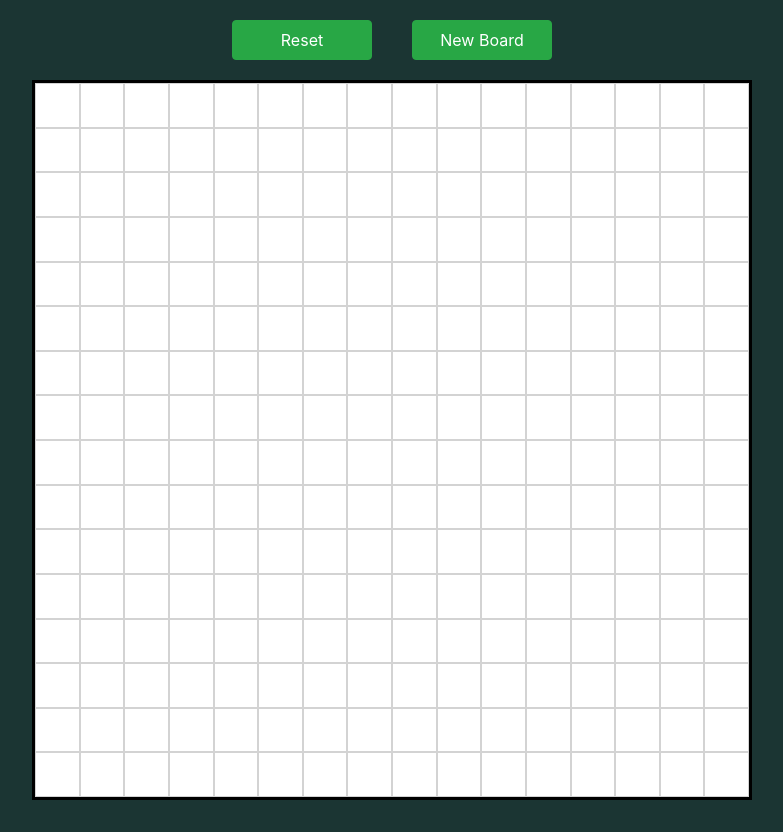
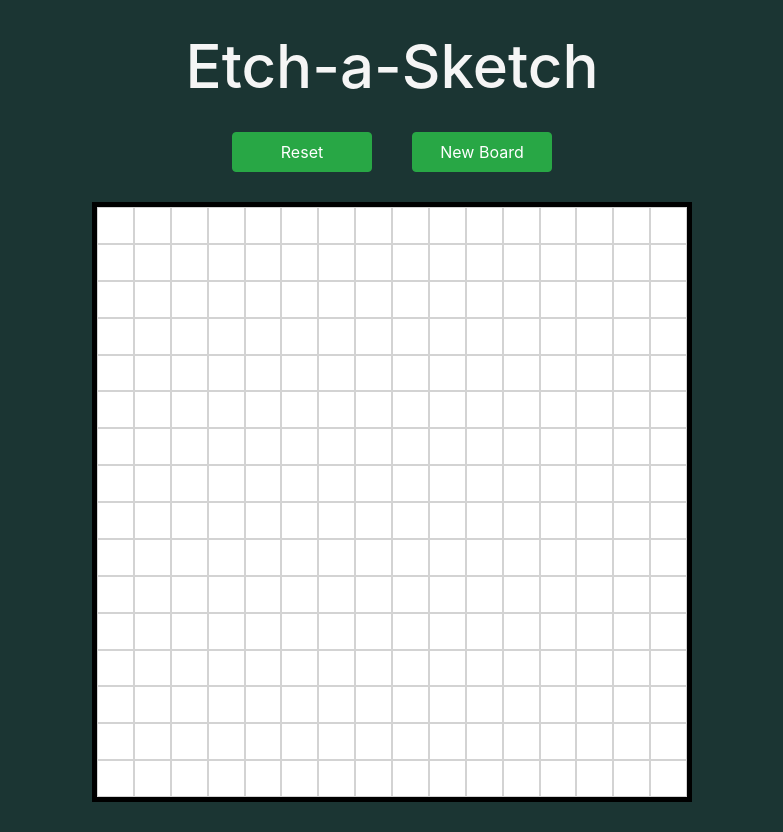
Before and after one commit to dzung-min/etch-a-sketch, a plain HTML site: page index.html in a window 1280 px wide. Shown: the whole page, without its empty margins (248-1031 px from the left). Before the commit the page ends 810 px from the top, so only its background shows below. Drawn offline with nearby package versions, Linux system fonts and the light colour scheme.

Commit message:
Add <h1> and some style

```diff
--- a/index.html
+++ b/index.html
@@ -7,6 +7,7 @@
   <link rel="stylesheet" href="style.css">
 </head>
 <body>
+  <h1 class="text-center">Etch-a-Sketch</h1>
   <div id="control">
     <button id="reset-btn" class="btn btn-success">Reset</button>
     <button id="new-btn" class="btn btn-success">New Board</button>
--- a/style.css
+++ b/style.css
@@ -1,10 +1,16 @@
 :root {
   box-sizing: border-box;
-  --table-size: 90vmin;
+  --table-size: 75vmin;
 }
 
 body {
   background-color: rgb(27, 53, 51);
+}
+
+h1 {
+  color: whitesmoke;
+  font-size: 60px;
+  margin: 30px;
 }
 
 button {
@@ -25,8 +31,8 @@ button {
   grid-template-columns: repeat(16, 1fr);
   width: var(--table-size);
   height: var(--table-size);
-  margin: 10px auto;
-  border: 3px solid black;
+  margin: 30px auto;
+  border: 5px solid black;
 }
 .cell {
   height: 1fr;
```
